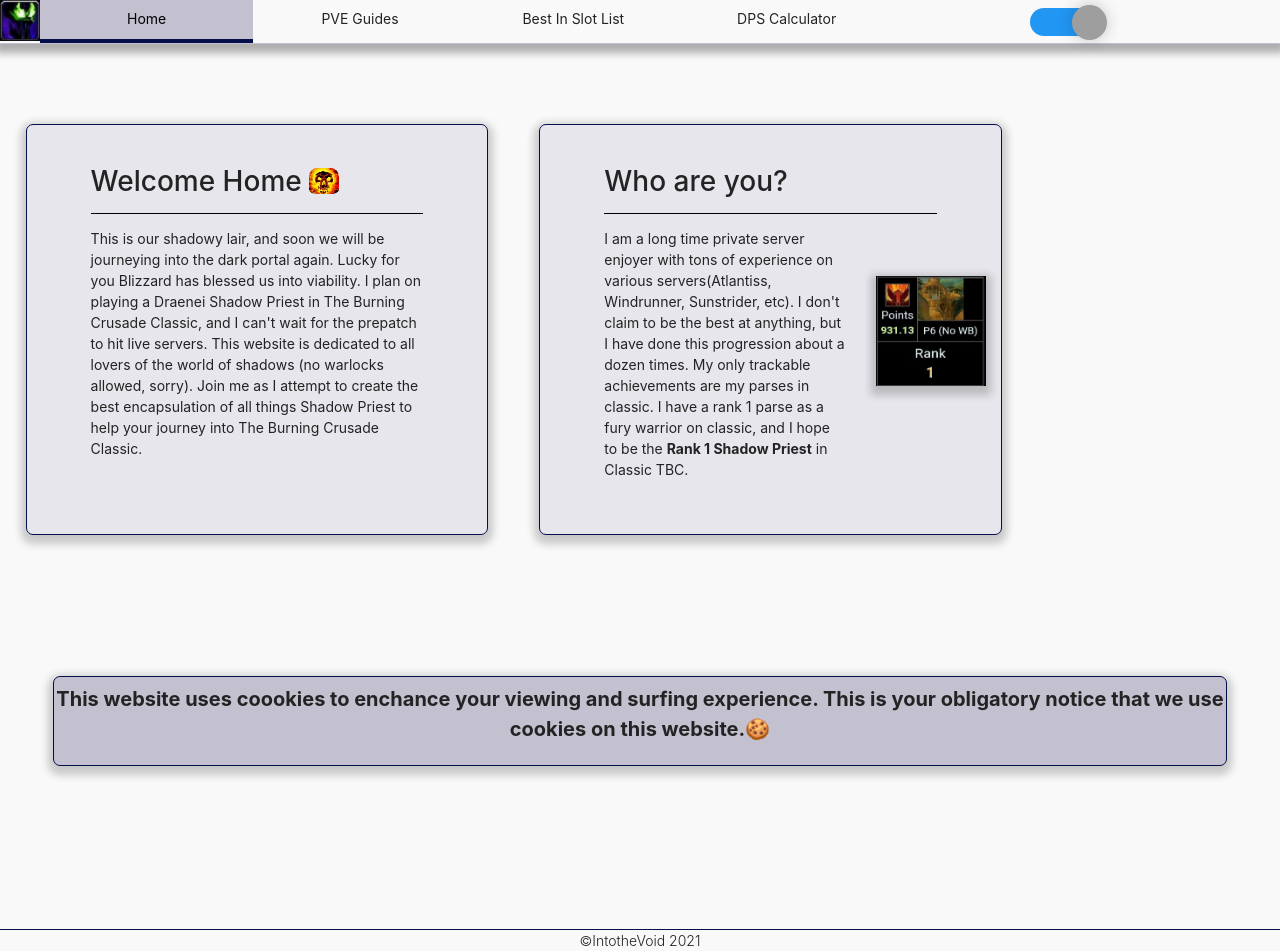
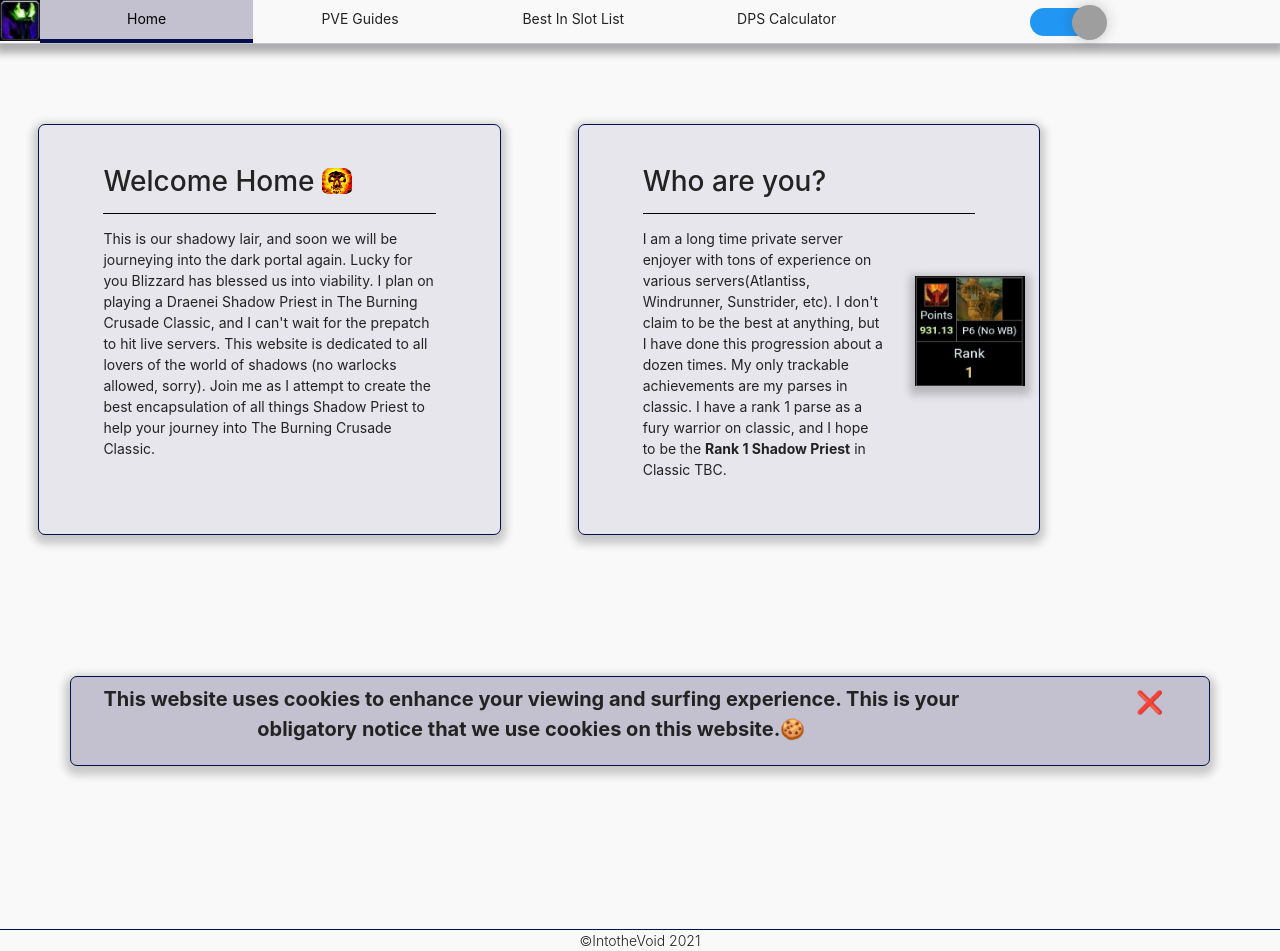
Before and after one commit to codyhinz/intoTheVoid, a PHP site: page / in a window 1280 px wide. Run offline with PHP 8.4, Linux system fonts and the light colour scheme; grey boxes are pictures that could not be loaded.

Commit message:
First test launch

```diff
--- a/view/footer.php
+++ b/view/footer.php
@@ -1,5 +1,8 @@
-<div class="container col-11 cookiespopup">
-    <p class="text-center">This website uses coookies to enchance your viewing and surfing experience. This is your obligatory notice that we use cookies on this website.🍪</p>
+<div class="container cookiespopup">
+    <div class="row col-10">
+        <p class="text-center">This website uses cookies to enhance your viewing and surfing experience. This is your obligatory notice that we use cookies on this website.🍪</p>
+    </div>
+    <div class="col-1 float-right" id="xicon">❌</div>
 </div>
 <footer>
     <div class="container text-center font-weight-light">&#169;IntotheVoid 2021</div>
--- a/view/style.css
+++ b/view/style.css
@@ -57,7 +57,7 @@ body {
 }
 
 .introduction {
-    margin: 10vh 2vw;
+    margin: 10vh 3vw;
     border: 0.1rem var(--offset-color) solid;
     border-radius: 0.5rem;
     background-color: var(--bg-secondary-color);
@@ -177,7 +177,7 @@ input:checked + .slider:before {
     border: 1px var(--offset-color) solid;
     position: sticky;
     z-index: 1;
-    padding: 0.5rem 0;
+    padding: 0.5rem 0.5rem;
     background-color: var(--bg-tertiary-color);
     top: 84.5vh;
     border-radius: 0.5rem;
@@ -185,6 +185,12 @@ input:checked + .slider:before {
     font-weight: bold;
     -webkit-box-shadow: 0px 4px 8px 5px rgba(0,0,0,0.2);
     box-shadow: 0px 4px 8px 5px rgba(0,0,0,0.2);
+}
+
+#xicon {
+    bottom: 9vh;
+    right: -1vw;
+    font-size: 22px;
 }
 
 @media screen and (max-width: 1006px) {
```
